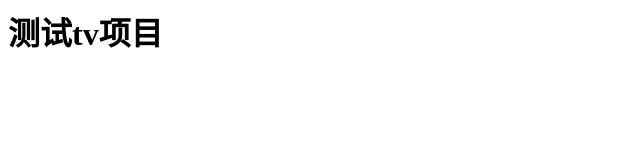
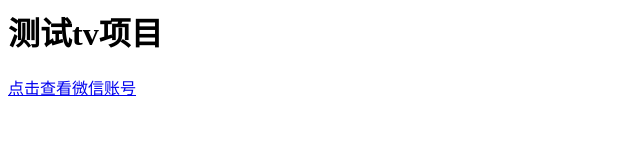
Before and after one commit to PrinceNippon/TV, a plain HTML site: page index.html in a window 1280 px wide. Shown: the whole page, without its empty margins (0-640 px from the left). Drawn offline with Linux system fonts and the light colour scheme.

Commit message:
Update index.html

```diff
--- a/index.html
+++ b/index.html
@@ -1 +1,2 @@
 <h1>测试tv项目</h1>
+<a href="weixin://contacts/profile/Master--Ken">点击查看微信账号</a>
```
